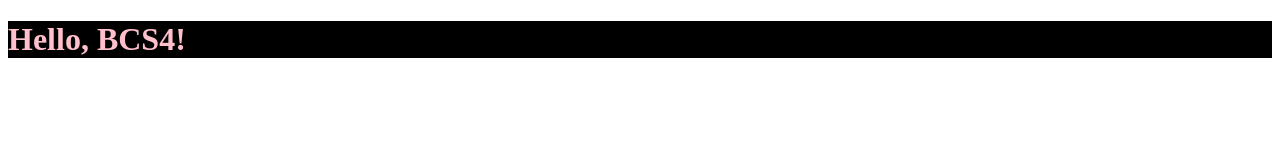
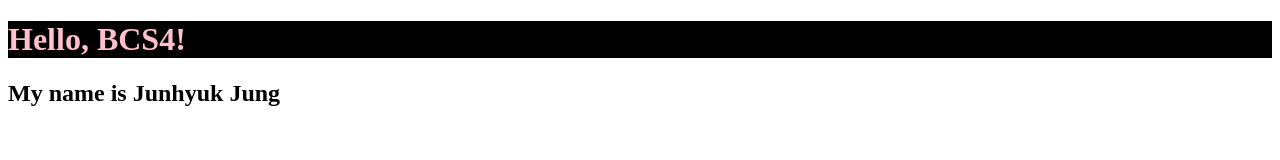
Before and after one commit to JUNHYUKJUNG/hello-bcs4, a plain HTML site: page 20231023/index.html in a window 1280 px wide. Drawn offline with Linux system fonts and the light colour scheme.

Commit message:
first commit

```diff
--- a/20231023/index.html
+++ b/20231023/index.html
@@ -8,6 +8,7 @@
   </head>
   <body>
     <h1>Hello, BCS4!</h1>
+    <h2>My name is Junhyuk Jung</h2>
     <script src="main.js"></script>
     <script>
         alert("HI!")
```
